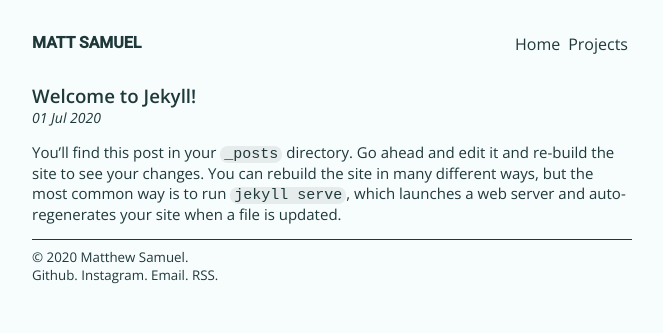
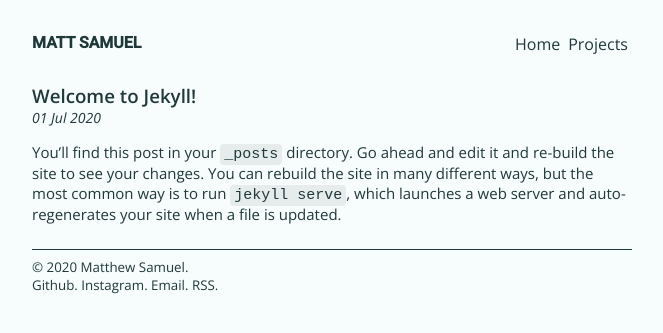
Before and after one commit to mjsamuel/mjsamuel.github.io, a Jekyll site: the page built from blog/index.html, in a window 1280 px wide. Shown: the top 333 px of the page, without its empty margins (308-971 px from the left). Built offline with Jekyll 4.4.1, drawn with Linux system fonts in a browser that asks for light colours; the list of posts is cut into pages by our own code.

Commit message:
Tweaked styling for footer and incline code blocks

```diff
--- a/assets/css/main.css
+++ b/assets/css/main.css
@@ -68,7 +68,7 @@ main {
 
 /* Home page */
 .home {
-  margin: 0 -50px 25px -50px;
+  margin: 0 -50px 0px -50px;
   display: flex;
   align-items: center;
 }
@@ -142,7 +142,8 @@ article p {
 /* Inline code blocks */
 code.highlighter-rouge {
   background-color: var(--light-grey);
-  padding: 0 4px;
+  padding: 2px 4px;
+  border-radius: 4px;
 }
 
 /* Code blocks */
@@ -179,13 +180,14 @@ nav li {
 footer {
   border-top: 1px solid var(--grey);
   padding-top: 8px;
+  margin-top: 25px;
 }
 
 footer small {
   margin: 0 auto;
 }
 
-img, code.highlighter-rouge {
+img {
   border-radius: 8px;
 }
 
```
